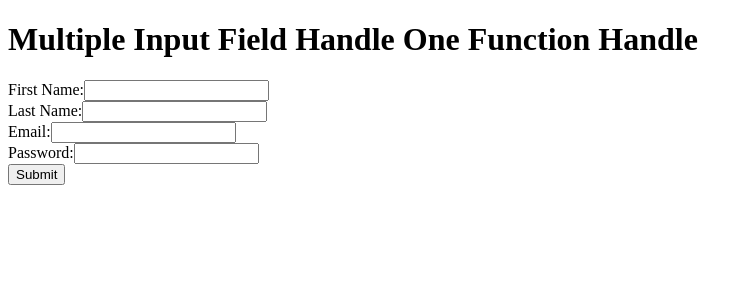
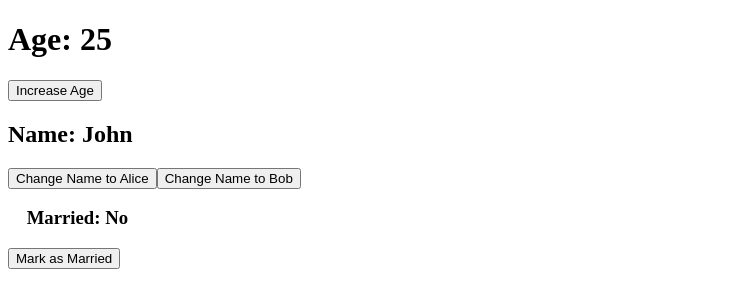
Before and after one commit to Tausifqureshi/React_Revision, a React (Vite) app: page / in a window 1280 px wide. Shown: the top 308 px of the page, without its empty margins (0-753 px from the left). Built offline with nearby package versions, Linux system fonts and the light colour scheme.

Commit message:
Form-File

```diff
--- a/src/App.jsx
+++ b/src/App.jsx
@@ -34,7 +34,7 @@ export default function App() {
       {/* <PreviousState /> */}
       {/* <StateExampleArray /> */}
       {/* <StateExampleObject /> */}
-      {/* <MultiStateComponent /> */}
+      <MultiStateComponent />
       {/*useState-component-file end  */}
 
       {/* Render-list componet file */}
@@ -43,7 +43,7 @@ export default function App() {
       {/* Form-File */}
       {/* <Form /> */}
       {/* <RadioButton /> */}
-      <MultiInputForm />
+      {/* <MultiInputForm /> */}
 
       {/* Practical-File */}
       {/* <PracticalUse /> */}
--- a/src/form/RadioButton.jsx
+++ b/src/form/RadioButton.jsx
@@ -60,7 +60,7 @@ function RadioButtonExample() {
 
 <h2>Select an option:</h2>
 
-<input type="radio" name="option" value="Option 1" checked={selectedOption === 'Option 1'} onChange={handleOptionChange} /> <label>Option 1</label>
+<input type="radio" name="option" value="Option 1" checkfed={selectedOption === 'Option 1'} onChange={handleOptionChange} /> <label>Option 1</label>
 
 <input type="radio" name="option" value="Option 2" checked={selectedOption === 'Option 2'} onChange={handleOptionChange} /> <label>Option 2</label>
 
--- a/src/useState/MultiStateComponent.jsx
+++ b/src/useState/MultiStateComponent.jsx
@@ -27,8 +27,12 @@ const MultiStateComponent = () => {
       <button onClick={increaseAge}>Increase Age</button>
 
       <h2>Name: {name}</h2>
+
+      {/* no short arrow function this */}
+      <button onClick={() => {changeName('Alice')}}>Change Name to Alice</button>
+
+      {/* Both the onClick Short Arrow function line 34 and 35  * /}
       {/* <button onClick={() => changeName('Alice')}>Change Name to Alice</button> */}
-      <button onClick={() => {changeName('Alice')}}>Change Name to Alice</button>
       <button onClick={() => changeName('Bob')}>Change Name to Bob</button>
 
       <h3>Married: {isMarried ? 'Yes' : 'No'}</h3>
```
